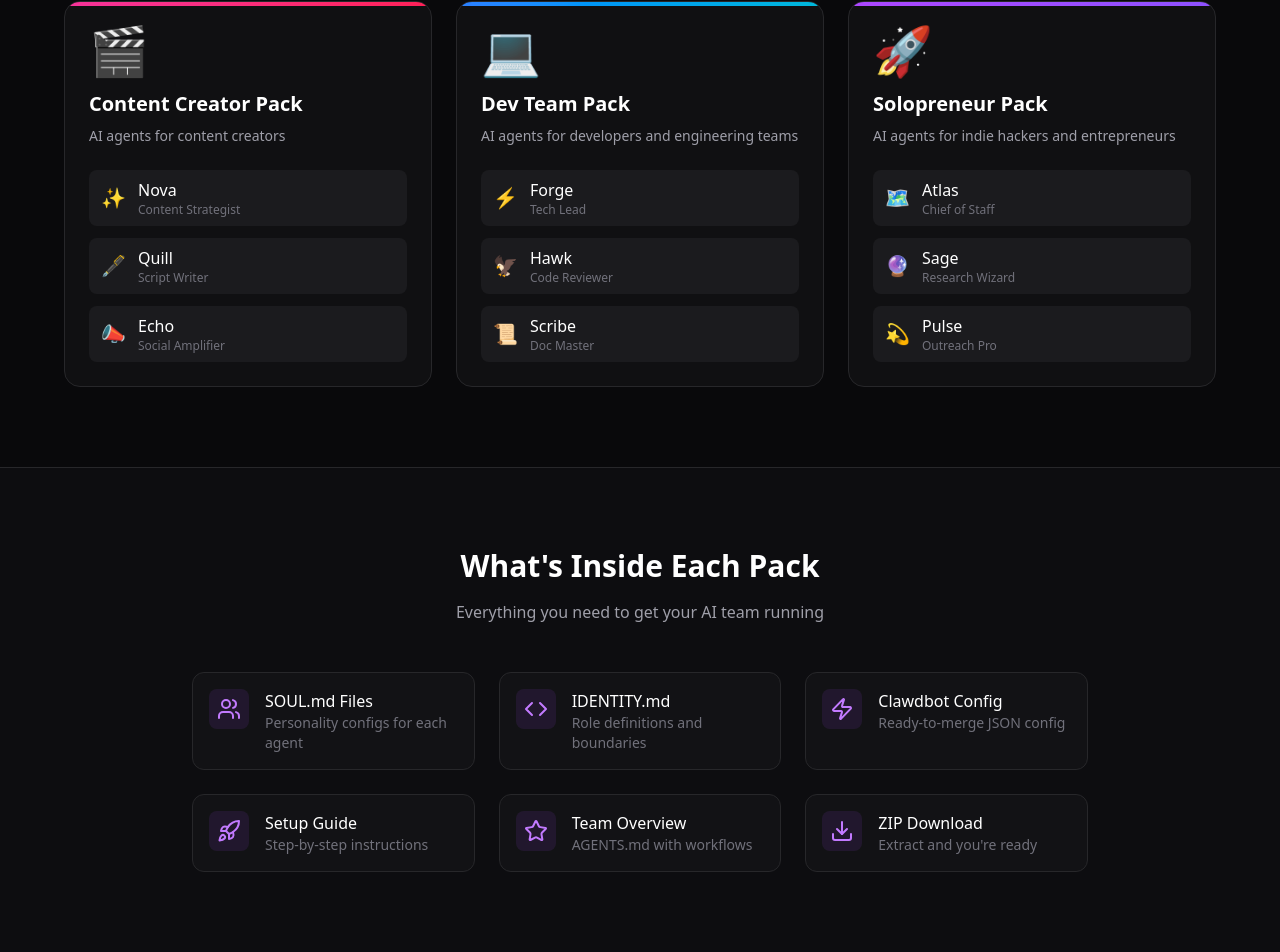
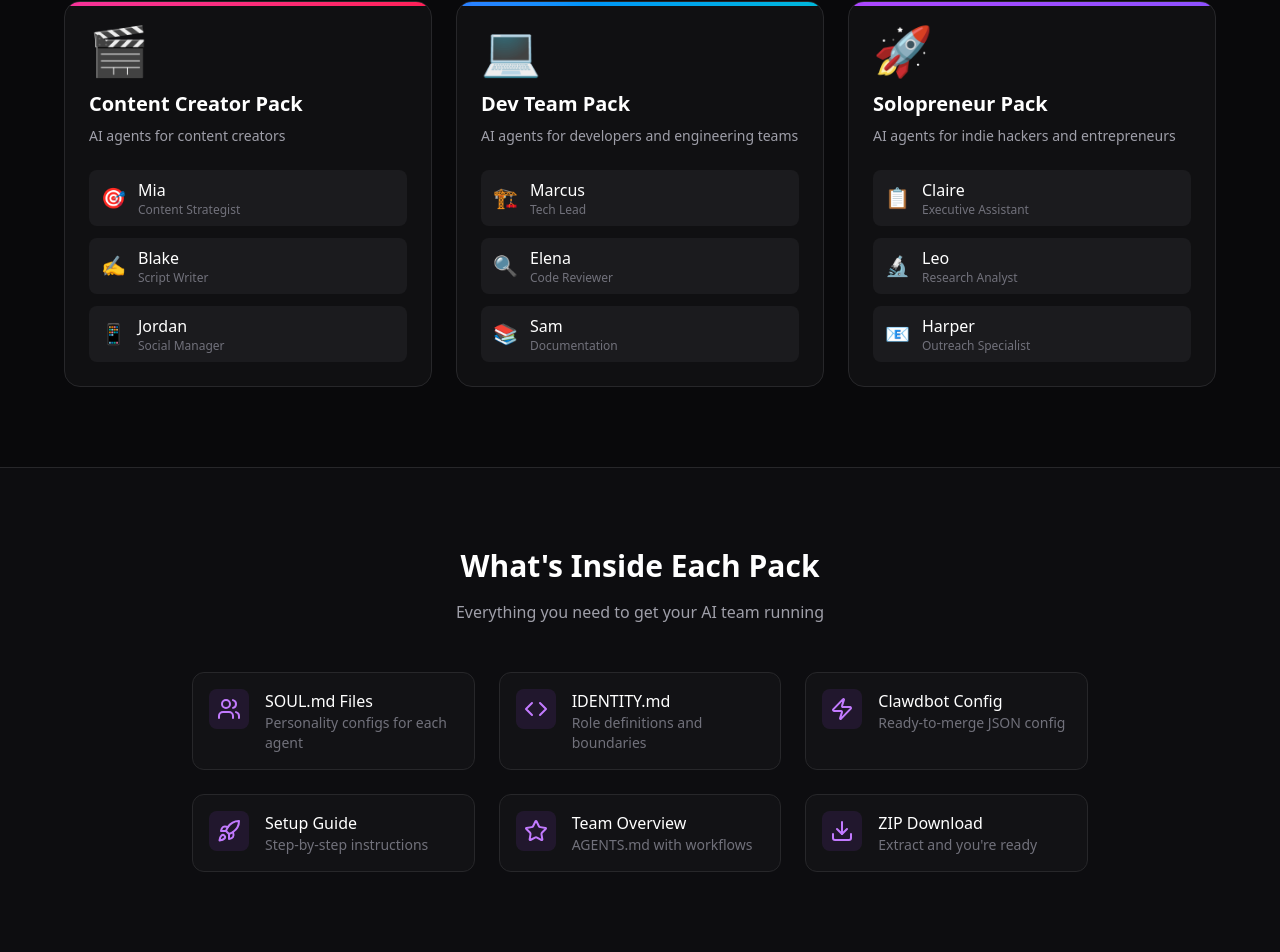
Before and after one commit to TheOrcDev/agentpacks, a Next.js app: page / in a window 1280 px wide. Shown: the part 879-1831 px from the top of the page. Built offline with nearby package versions, Linux system fonts and the light colour scheme.

Commit message:
Update agent names to Option A: Mia, Blake, Jordan, Marcus, Elena, Sam, Claire, Leo, Harper

```diff
--- a/src/app/page.tsx
+++ b/src/app/page.tsx
@@ -17,9 +17,9 @@ const PACKS = [
     icon: "🎬",
     description: "AI agents for content creators",
     agents: [
-      { name: "Nova", role: "Content Strategist", emoji: "✨" },
-      { name: "Quill", role: "Script Writer", emoji: "🖋️" },
-      { name: "Echo", role: "Social Amplifier", emoji: "📣" },
+      { name: "Mia", role: "Content Strategist", emoji: "🎯" },
+      { name: "Blake", role: "Script Writer", emoji: "✍️" },
+      { name: "Jordan", role: "Social Manager", emoji: "📱" },
     ],
     color: "from-pink-500 to-rose-500",
   },
@@ -28,9 +28,9 @@ const PACKS = [
     icon: "💻",
     description: "AI agents for developers and engineering teams",
     agents: [
-      { name: "Forge", role: "Tech Lead", emoji: "⚡" },
-      { name: "Hawk", role: "Code Reviewer", emoji: "🦅" },
-      { name: "Scribe", role: "Doc Master", emoji: "📜" },
+      { name: "Marcus", role: "Tech Lead", emoji: "🏗️" },
+      { name: "Elena", role: "Code Reviewer", emoji: "🔍" },
+      { name: "Sam", role: "Documentation", emoji: "📚" },
     ],
     color: "from-blue-500 to-cyan-500",
   },
@@ -39,9 +39,9 @@ const PACKS = [
     icon: "🚀",
     description: "AI agents for indie hackers and entrepreneurs",
     agents: [
-      { name: "Atlas", role: "Chief of Staff", emoji: "🗺️" },
-      { name: "Sage", role: "Research Wizard", emoji: "🔮" },
-      { name: "Pulse", role: "Outreach Pro", emoji: "💫" },
+      { name: "Claire", role: "Executive Assistant", emoji: "📋" },
+      { name: "Leo", role: "Research Analyst", emoji: "🔬" },
+      { name: "Harper", role: "Outreach Specialist", emoji: "📧" },
     ],
     color: "from-purple-500 to-violet-500",
   },
```
